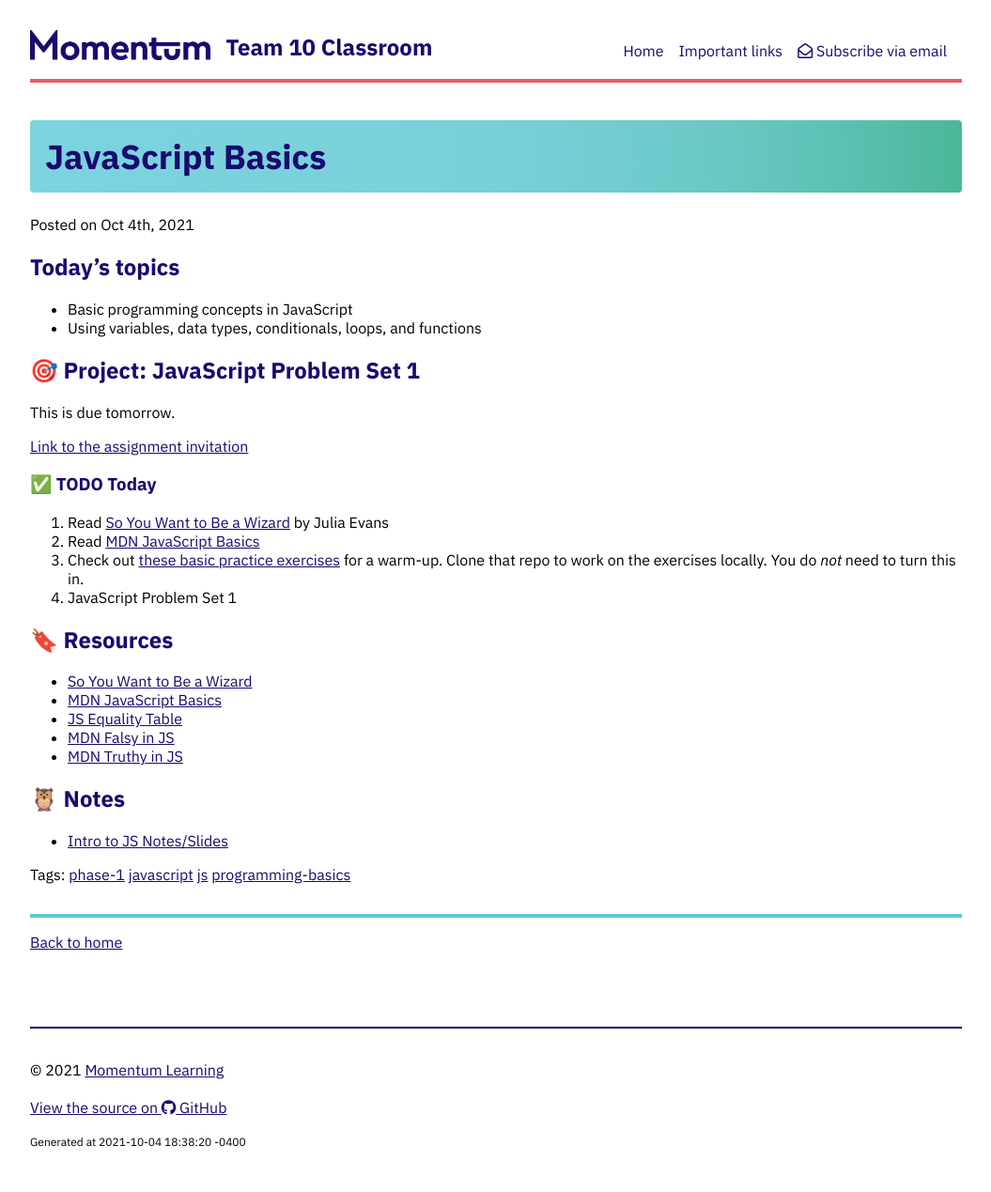
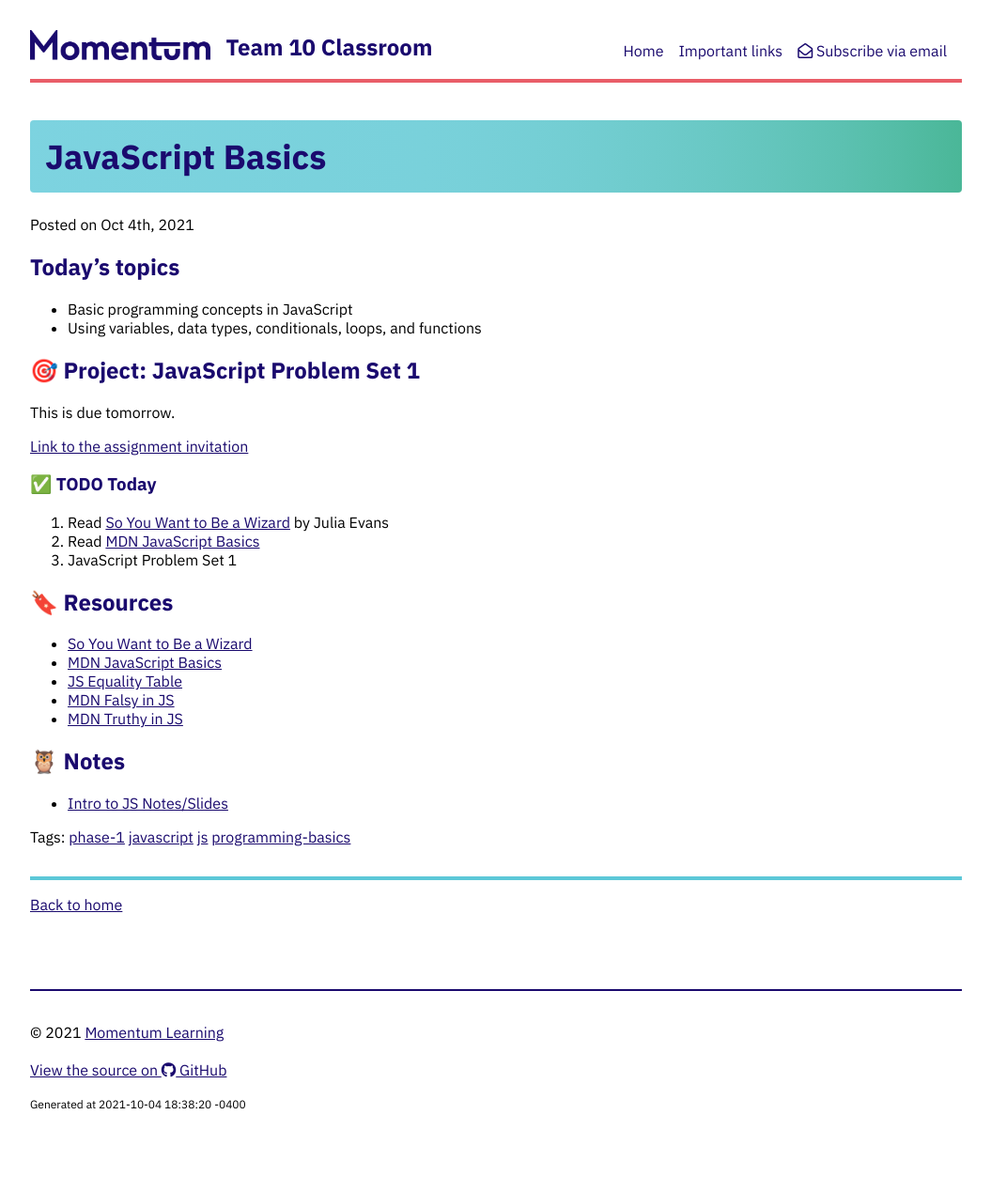
Before and after one commit to Momentum-Team-10/momentum-team-10.github.io, a Jekyll site: the page built from _posts/2021-10-04-js-basics.md, in a window 1280 px wide. Shown: the whole page at 94% size, without its empty margins (112-1167 px from the left). Built offline with Jekyll 4.4.1, drawn with Linux system fonts in a browser that asks for light colours; nearby versions of some CDN libraries; after the commit the page ends 1229 px from its top, so only the background shows below that.

Commit message:
Update post for today

```diff
--- a/_posts/2021-10-04-js-basics.md
+++ b/_posts/2021-10-04-js-basics.md
@@ -19,7 +19,6 @@ This is due tomorrow.
 
 1. Read [So You Want to Be a Wizard](https://jvns.ca/wizard-zine.pdf) by Julia Evans
 2. Read [MDN JavaScript Basics](https://developer.mozilla.org/en-US/docs/Learn/Getting_started_with_the_web/JavaScript_basics)
-3. Check out [these basic practice exercises](https://github.com/Momentum-Team-9/examples/tree/main) for a warm-up. Clone that repo to work on the exercises locally. You do _not_ need to turn this in.
 4. JavaScript Problem Set 1
 
 ## 🔖 Resources
```
